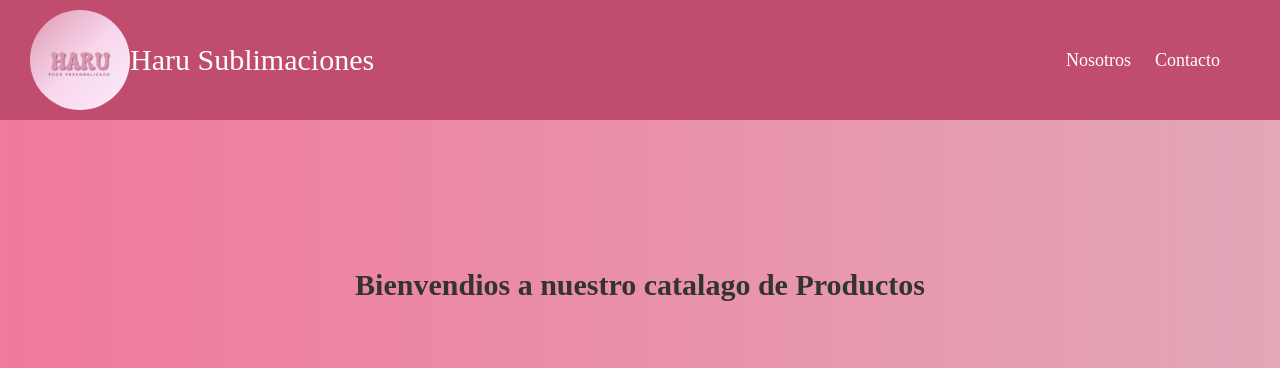
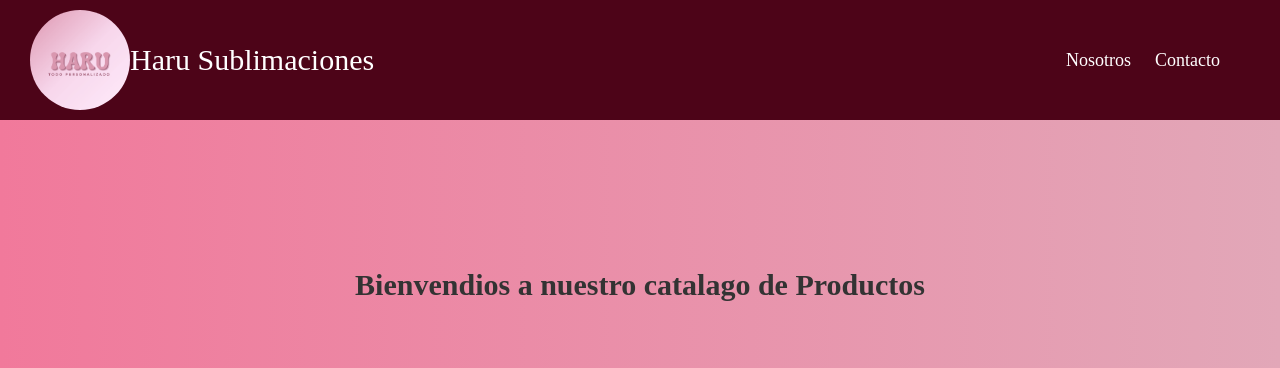
Before and after one commit to Hug28/Pagina-web-sublimaciones, a Flask app: page /home in a window 1280 px wide. Shown: the top 368 px of the page. Run offline with Flask 3, Linux system fonts and the light colour scheme; some libraries are stand-ins or nearby versions.

Commit message:
actualizar img

```diff
--- a/src/static/style.css
+++ b/src/static/style.css
@@ -18,7 +18,7 @@ a {
     justify-content: space-between;
     align-items: center;
     padding: 10px 30px;
-    background-color: #c04d6e;
+    background-color: #4d0418;
 }
 
 .logo{
```
